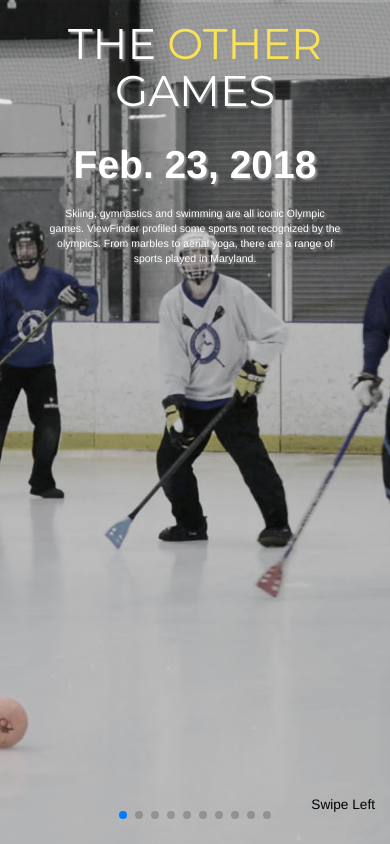
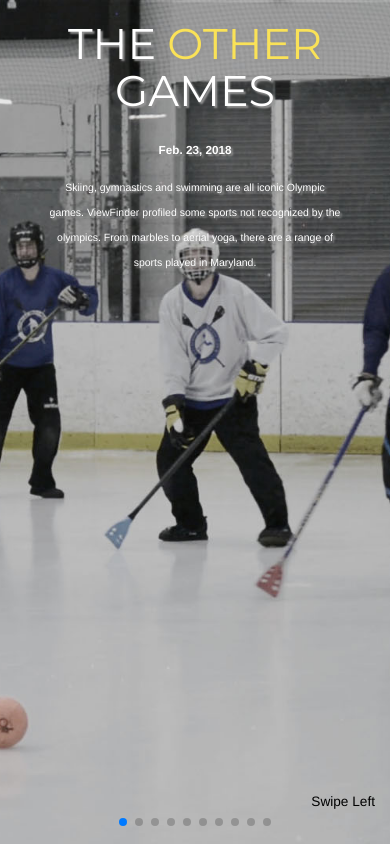
Before and after one commit to Capital-News-Service/other-games, a website: page demos/100-space-between2.html in a window 390 px wide. Drawn offline with nearby package versions, Linux system fonts and the light colour scheme.

Commit message:
Minor Design Changes

```diff
--- a/demos/othergames.css
+++ b/demos/othergames.css
@@ -320,7 +320,8 @@
       }
 
       body {
-        font-size: 10vw;
+        font-size: 3vw;
+        line-height: 25px;
       }
 
       /**#vf {
```
